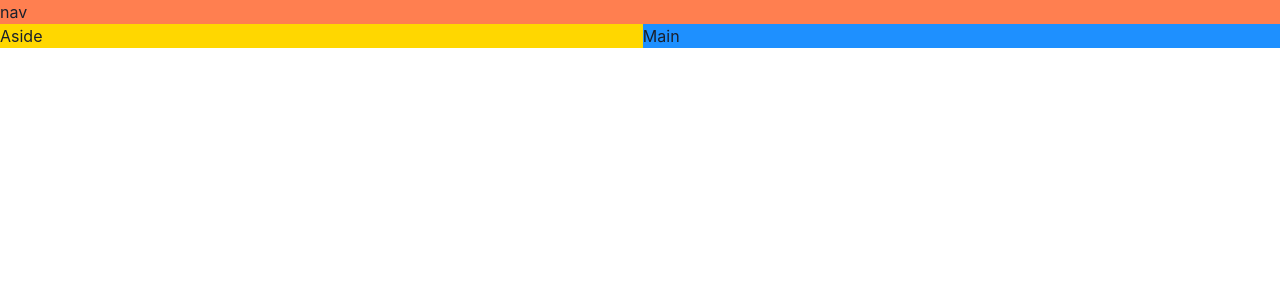
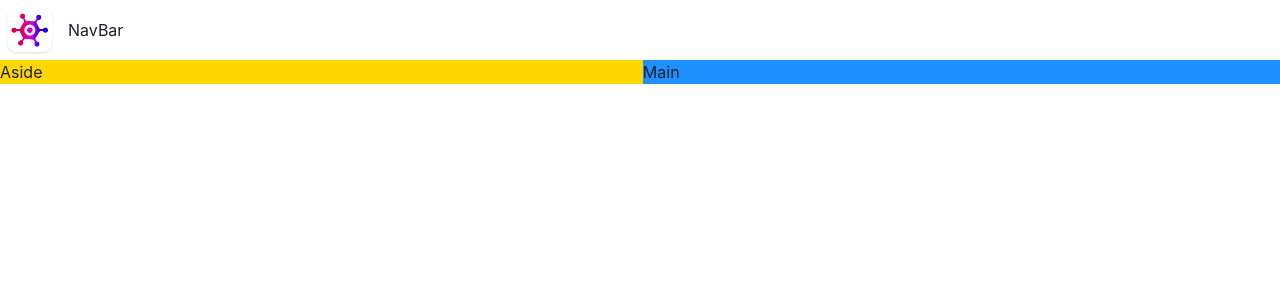
Before and after one commit to Ibr4him92/game-hub, a React (Vite) app: page / in a window 1280 px wide. Shown: the top 300 px of the page. Built offline with nearby package versions, Linux system fonts and the light colour scheme.

Commit message:
Build a Navbar

```diff
--- a/src/App.tsx
+++ b/src/App.tsx
@@ -1,4 +1,5 @@
 import { Grid, GridItem, Show } from "@chakra-ui/react";
+import NavBar from "./Components/NavBar";
 
 function App() {
   return (
@@ -8,8 +9,8 @@
         lg: `"nav nav""aside main"`,
       }}
     >
-      <GridItem area={"nav"} bg={"coral"}>
-        nav
+      <GridItem area={"nav"}>
+        <NavBar />
       </GridItem>
       <Show>
         <GridItem area={"aside"} bg={"gold"}>
--- /dev/null
+++ b/src/Components/NavBar.tsx
@@ -0,0 +1,13 @@
+import { HStack, Image, Text } from "@chakra-ui/react";
+import logo from "../assets/logo.webp";
+
+const NavBar = () => {
+  return (
+    <HStack>
+      <Image src={logo} boxSize="60px" />
+      <Text>NavBar</Text>
+    </HStack>
+  );
+};
+
+export default NavBar;
```
Also changed, not shown: src/assets/logo.webp (added).
